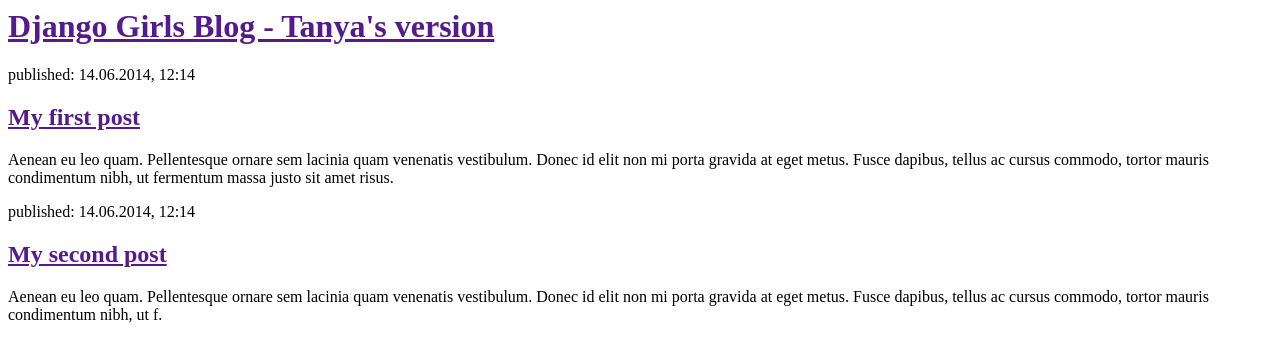
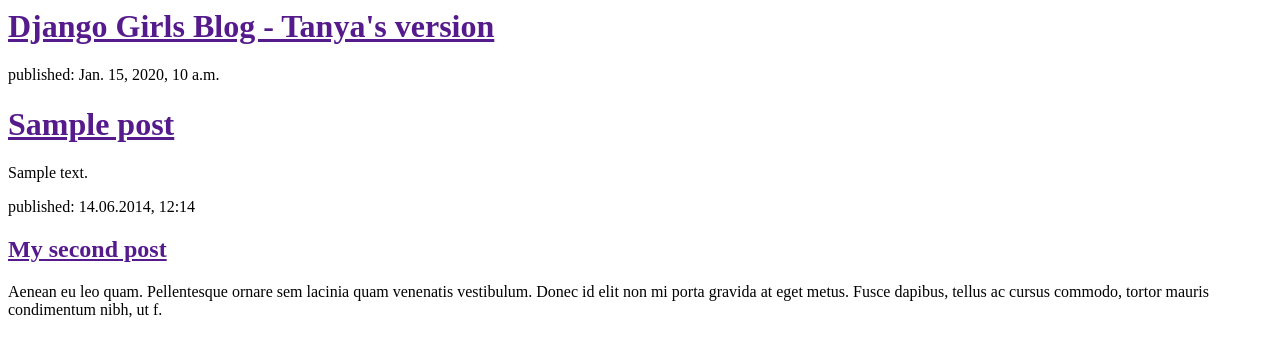
Before and after one commit to tbatsenko/my-first-blog, a Django app: template blog/templates/blog/post_list.html in a window 1280 px wide. Shown: the top 362 px of the page. Run offline with Django 3.2, Linux system fonts and the light colour scheme; the template is opened without the code that fills it: most values are stand-ins (such as "Sample title", 1, 10 or a date in 2020).

Commit message:
Modified templated to display posts from database.

```diff
--- a/blog/templates/blog/post_list.html
+++ b/blog/templates/blog/post_list.html
@@ -7,11 +7,13 @@
             <h1><a href="">Django Girls Blog - Tanya's version</a></h1>
         </div>
 
+        {% for post in posts %}
         <div>
-            <p>published: 14.06.2014, 12:14</p>
-            <h2><a href="">My first post</a></h2>
-            <p>Aenean eu leo quam. Pellentesque ornare sem lacinia quam venenatis vestibulum. Donec id elit non mi porta gravida at eget metus. Fusce dapibus, tellus ac cursus commodo, tortor mauris condimentum nibh, ut fermentum massa justo sit amet risus.</p>
+            <p>published: {{ post.published_date }}</p>
+            <h1><a href="">{{ post.title }}</a></h1>
+            <p>{{ post.text|linebreaksbr }}</p>
         </div>
+        {% endfor %}
 
         <div>
             <p>published: 14.06.2014, 12:14</p>
```
Also changed, not shown: blog/views.py (+5 -3 lines).
